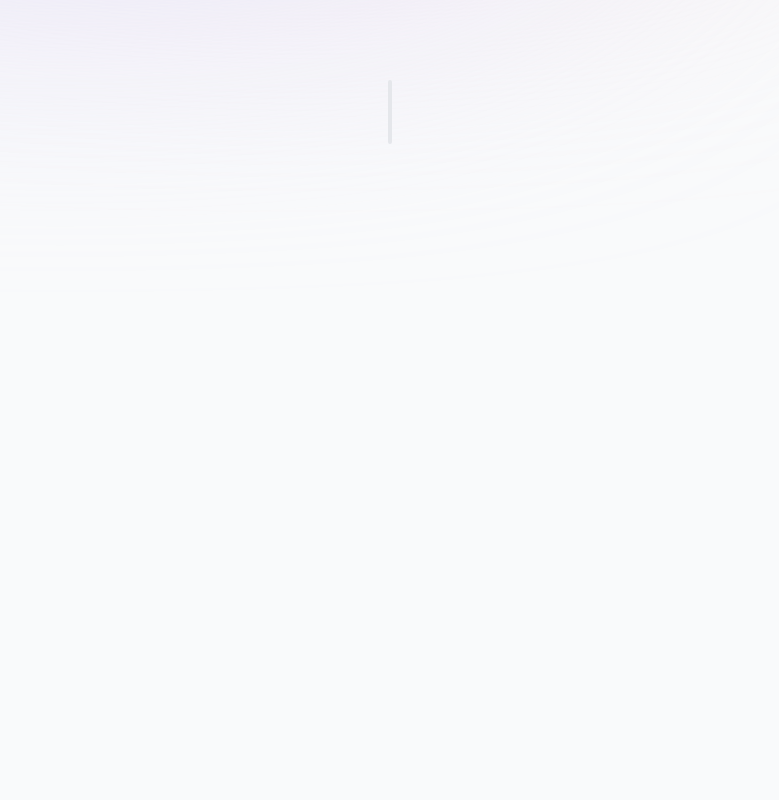
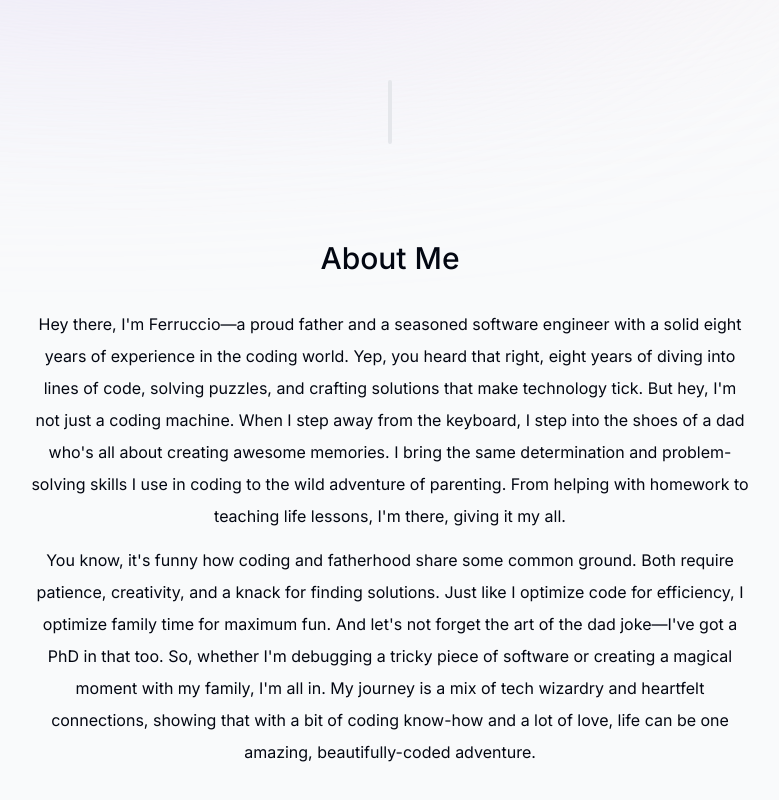
Before and after one commit to FerrBen/ferruccio.dev, a Next.js app: page / in a window 1280 px wide. Shown: the part 614-1414 px from the top of the page, without its empty margins (250-1029 px from the left). Built offline with nearby package versions, Linux system fonts and the light colour scheme.

Commit message:
finished about & section heading

```diff
--- a/app/page.tsx
+++ b/app/page.tsx
@@ -1,3 +1,4 @@
+import About from '@/components/about'
 import Intro from '@/components/intro'
 import SectionDivider from '@/components/section-divider'
 
@@ -6,6 +7,7 @@ export default function Home() {
     <main className='flex flex-col items-center px-4'>
       <Intro />
       <SectionDivider />
+      <About />
     </main>
   )
 }
--- /dev/null
+++ b/components/about.tsx
@@ -0,0 +1,39 @@
+'use client'
+
+import SectionHeading from './section-heading'
+import { motion } from 'framer-motion'
+
+export default function About() {
+  return (
+    <motion.section
+      className='mb-28 max-w-[45rem] text-center leading-8 sm:mb-40'
+      initial={{ opacity: 0, y: 100 }}
+      animate={{ opacity: 1, y: 0 }}
+      transition={{ delay: 0.3 }}
+    >
+      <SectionHeading>About me</SectionHeading>
+      <p className='mb-3'>
+        Hey there, I'm Ferruccio—a proud father and a seasoned software engineer
+        with a solid eight years of experience in the coding world. Yep, you
+        heard that right, eight years of diving into lines of code, solving
+        puzzles, and crafting solutions that make technology tick. But hey, I'm
+        not just a coding machine. When I step away from the keyboard, I step
+        into the shoes of a dad who's all about creating awesome memories. I
+        bring the same determination and problem-solving skills I use in coding
+        to the wild adventure of parenting. From helping with homework to
+        teaching life lessons, I'm there, giving it my all.
+      </p>
+      <p>
+        You know, it's funny how coding and fatherhood share some common ground.
+        Both require patience, creativity, and a knack for finding solutions.
+        Just like I optimize code for efficiency, I optimize family time for
+        maximum fun. And let's not forget the art of the dad joke—I've got a PhD
+        in that too. So, whether I'm debugging a tricky piece of software or
+        creating a magical moment with my family, I'm all in. My journey is a
+        mix of tech wizardry and heartfelt connections, showing that with a bit
+        of coding know-how and a lot of love, life can be one amazing,
+        beautifully-coded adventure.
+      </p>
+    </motion.section>
+  )
+}
--- /dev/null
+++ b/components/section-heading.tsx
@@ -0,0 +1,7 @@
+export default function SectionHeading({
+  children,
+}: {
+  children: React.ReactNode
+}) {
+  return <h2 className='text-3xl font-medium capitalize mb-8'>{children}</h2>
+}
```
